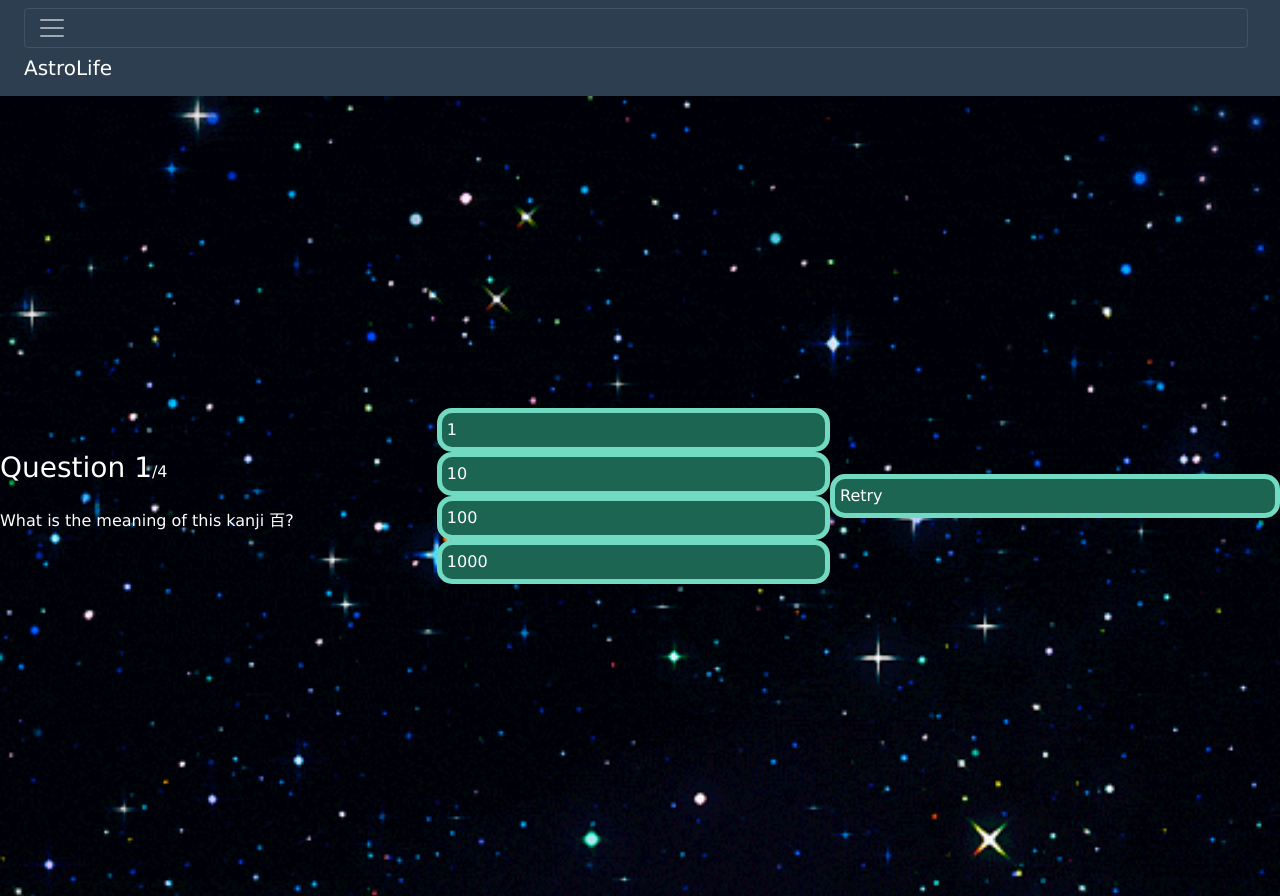
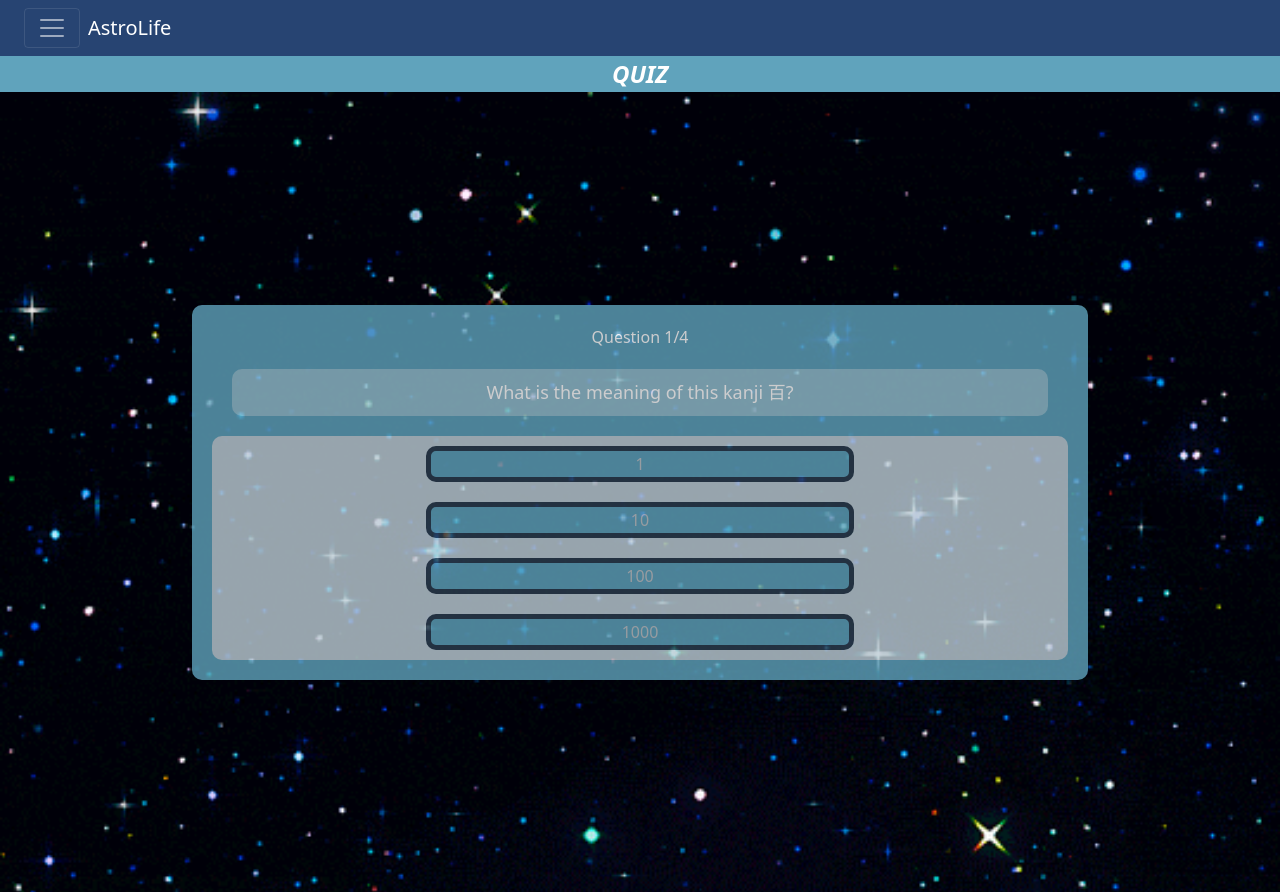
Before and after one commit to semainal/astrogame, a React (Create React App) app: page /exam in a window 1280 px wide. Built offline with nearby package versions, Linux system fonts and the light colour scheme.

Commit message:
completed

```diff
--- a/src/components/topbar/topbar.css
+++ b/src/components/topbar/topbar.css
@@ -1,4 +1,4 @@
 .topbar {
-    background-color: #2c3e50;
+    background-color: #274472;
 
 }
--- /dev/null
+++ b/src/data/Questions.jsx
@@ -0,0 +1,40 @@
+const questions = [
+    {
+        questionText: 'What is the meaning of this kanji 百?',
+        answerOptions: [
+            { answerText: '1', isCorrect: false },
+            { answerText: '10', isCorrect: false },
+            { answerText: '100', isCorrect: true },
+            { answerText: '1000', isCorrect: false },
+        ],
+    },
+    {
+        questionText: 'What is the meaning of this kanji 日?',
+        answerOptions: [
+            { answerText: 'Coin', isCorrect: false },
+            { answerText: 'Sun', isCorrect: true },
+            { answerText: 'Land', isCorrect: false },
+            { answerText: 'Country', isCorrect: false },
+        ],
+    },
+    {
+        questionText: 'What is the meaning of this kanji 時?',
+        answerOptions: [
+            { answerText: 'Time', isCorrect: true },
+            { answerText: 'Temple', isCorrect: false },
+            { answerText: 'Wait', isCorrect: false },
+            { answerText: 'Hold', isCorrect: false },
+        ],
+    },
+    {
+        questionText: 'What is the meaning of this kanji 人?',
+        answerOptions: [
+            { answerText: 'Tree', isCorrect: false },
+            { answerText: 'Big', isCorrect: false },
+            { answerText: 'Heaven', isCorrect: false },
+            { answerText: 'Human', isCorrect: true },
+        ],
+    },
+];
+
+export default questions;
--- a/src/pages/elements/elements.css
+++ b/src/pages/elements/elements.css
@@ -14,7 +14,7 @@
 
 .elementsTitle{
     width: 100%;
-    background: #7f8c8d;
+    background: #60a3bc;
     display: flex;
     justify-content: center;
     align-items: center;
@@ -43,30 +43,20 @@
 .fireButton{
     display: inline;
     float: left;
-    background-color: #ff4d4d;
+    background-color: #ff3838;
     width: 15%;
     margin: 120px;
     padding: 10px;
     border-radius: 10px;
     font-family: "Pacifico", sans-serif;
 
+
 }
 
 .airButton{
    display: inline;
    float: right;
-   background-color: #7efff5;
-   width: 15%;
-   margin: 120px;
-   padding: 10px;
-   border-radius: 10px;
-   font-family: "Pacifico", sans-serif;
-}
-
-.waterButton{
-   display: inline;
-   float: left;
-   background-color: #32ff7e;
+   background-color: #17c0eb;
    width: 15%;
    margin: 120px;
    padding: 10px;
@@ -75,15 +65,29 @@
 
 }
 
-.earthButton{
+.waterButton{
    display: inline;
-   float: right;
-   background-color: #fffa65;
+   float: left;
+   background-color: #3ae374;
    width: 15%;
    margin: 120px;
    padding: 10px;
    border-radius: 10px;
    font-family: "Pacifico", sans-serif;
+
+
+}
+
+.earthButton{
+   display: inline;
+   float: right;
+   background-color: #fff200;
+   width: 15%;
+   margin: 120px;
+   padding: 10px;
+   border-radius: 10px;
+   font-family: "Pacifico", sans-serif;
+
 
 
 
@@ -97,25 +101,29 @@ display:flex;
   position: absolute;
   font-family: "Pacifico", sans-serif;
 
+
 }
 
 .oncuButton {
-    background-color: #cd84f1;
+    background-color: #c56cf0;
     padding: 10px;
     border-radius: 10px;
     margin-right: 30px;
+
 }
 
 .sabitButton {
-    background-color:#ffaf40;
+    background-color:#ff9f1a;
     padding: 10px;
     border-radius: 10px;
     margin-right: 30px;
+
 }
 
 .degiskenButton {
-    background-color:#ffcccc;
+    background-color:#ffb8b8;
     padding: 10px;
     border-radius: 10px;
 
+
 }
--- a/src/pages/exam/Exam.jsx
+++ b/src/pages/exam/Exam.jsx
@@ -1,75 +1,30 @@
 import {React, useState} from 'react'
 import "./exam.css"
+import questions from "../../data/Questions"
+
 
 
 export default function Exam() {
 
 
 
-
-//   return (
-//     <>
-//     <div className='examTitle'>Exam</div>
-//     <div className='exam'>
-
-//     </div>
-
-//     </>
-//   )
-// }
-
-
-
-	const questions = [
-		{
-			questionText: 'What is the meaning of this kanji 百?',
-			answerOptions: [
-				{ answerText: '1', isCorrect: false },
-				{ answerText: '10', isCorrect: false },
-				{ answerText: '100', isCorrect: true },
-				{ answerText: '1000', isCorrect: false },
-			],
-		},
-		{
-			questionText: 'What is the meaning of this kanji 日?',
-			answerOptions: [
-				{ answerText: 'Coin', isCorrect: false },
-				{ answerText: 'Sun', isCorrect: true },
-				{ answerText: 'Land', isCorrect: false },
-				{ answerText: 'Country', isCorrect: false },
-			],
-		},
-		{
-			questionText: 'What is the meaning of this kanji 時?',
-			answerOptions: [
-				{ answerText: 'Time', isCorrect: true },
-				{ answerText: 'Temple', isCorrect: false },
-				{ answerText: 'Wait', isCorrect: false },
-				{ answerText: 'Hold', isCorrect: false },
-			],
-		},
-		{
-			questionText: 'What is the meaning of this kanji 人?',
-			answerOptions: [
-				{ answerText: 'Tree', isCorrect: false },
-				{ answerText: 'Big', isCorrect: false },
-				{ answerText: 'Heaven', isCorrect: false },
-				{ answerText: 'Human', isCorrect: true },
-			],
-		},
-	];
-
 const [currentQuestion, setCurrentQuestion] = useState(0);
 
 const [showScore, setShowScore] = useState(false);
+const [answer, setAnswer] = useState(false);
 
 const refreshPage = () =>window.location.reload()
 
 const [score, setScore] = useState(0);
+
 const handleAnswerButtonClick = (isCorrect) => {
 	if (isCorrect===true) {
 		setScore(score + 1);
+
 	}
+
+
+
 
 	const nextQuestion = currentQuestion + 1;
 	if(nextQuestion < questions.length) {
@@ -81,28 +36,46 @@ const handleAnswerButtonClick = (isCorrect) => {
 
 	return (
         <>
+        <div className="examTitle">QUIZ</div>
 		<div className='exam'>
       {showScore ? (
-				<div className='score-section'>You scored {score} out of {questions.length}</div>
+				<div className='score-section examScore'>
+                    <div className="examScoreBox">
+                    You scored {score} out of {questions.length}</div>
+                      <button onClick={refreshPage} className="examRetryButton">Retry</button>
+
+                    </div>
+
 			) : (
 				<>
-					<div className='question-section'>
-						<div className='question-count'>
-							<span>Question {currentQuestion + 1}</span>/{questions.length}
-						</div>
-						<div className='question-text'>{questions[currentQuestion].questionText}</div>
+                <div className="examSection">
+                    <div className="examCount">
+                    <span>Question {currentQuestion + 1}</span>/{questions.length}
+                    </div>
+
+                    <div className='question-text examText'>{questions[currentQuestion].questionText}</div>
+                    <div className='answer-section examAnswer'>
+						{questions[currentQuestion].answerOptions.map((answerOption) => (
+						<button onClick={() => handleAnswerButtonClick(answerOption.isCorrect)} className="examButton">{answerOption.answerText}</button>))}
 					</div>
-					<div className='answer-section'>
-						{questions[currentQuestion].answerOptions.map((answerOption) => (
-						<button onClick={() => handleAnswerButtonClick(answerOption.isCorrect)}>{answerOption.answerText}</button>))}
-					</div>
+
+                </div>
+
+
+
+
+
+
+
+
+
 
                     </>
 
 
 
 			)}
-            <button onClick={refreshPage}>Retry</button>
+
 		</div>
 
         </>
--- a/src/pages/exam/exam.css
+++ b/src/pages/exam/exam.css
@@ -14,88 +14,89 @@
 
 .examTitle{
     width: 100%;
-    background: #7f8c8d;
+    background: #60a3bc;
     display: flex;
     justify-content: center;
     align-items: center;
     font-size: 24px;
     font-weight: 600;
     font-style: italic;
-    color: aliceblue;
+    color: white;
+}
+
+.examSection{
+  text-align: center;
+  width: 70%;
+  background-color: #60a3bc;
+  color: white;
+  justify-content: center;
+  opacity: 0.8;
+  padding: 20px;
+  border-radius: 10px;
+
+}
+
+.examText{
+  text-align: center;
+  background-color: #93BFCF;
+  margin: 20px;
+  padding: 10px;
+  font-size: large;
+  border-radius: 10px;
 }
 
 
-body {
-  margin: 0;
-  font-family: 'Roboto', sans-serif;
-  -webkit-font-smoothing: antialiased;
-  -moz-osx-font-smoothing: grayscale;
+.examAnswer{
+  text-align: center;
+  display: flex;
+  justify-content: center;
+  flex-direction: column;
+  background-color: #BDCDD6;
+  margin-top: 20px;
+  border-radius: 10px;
+  color: white;
+  }
+
+.examButton{
+  margin-left: 25%;
+  width: 50%;
+  background-color: #60a3bc;
+  color:#bdc3c7;
+  margin-top: 10px;
+  margin-bottom: 10px;
+  border: 5px solid #2c3e50;
+  border-radius: 10px;
 }
 
-* {
-  font-family: "Verdana", cursive, sans-serif;
-  color: #ffffff;
+.examScore{
+  text-align: center;
+  background-color: #60a3bc;
+  justify-content: center;
+  padding: 10%;
+  font-style: italic;
+  font-weight: bold;
+  font-size: large;
+  opacity: 0.8;
 }
 
+.examScoreBox {
+  background:#93BFCF;
+  text-align: center;
+  justify-content: center;
+  opacity: 0.8;
+  color:white;
+  padding: 25%;
 
 
+}
+
+.examRetryButton{
+  text-align: center;
+  margin-top: 20%;
+  border-radius: 10px;
+  background-color:#60a3bc;
+  color: white;
+  border: 5px solid #93BFCF ;
 
 
-.score-section {
-  display: flex;
-  font-size: 24px;
-  align-items: center;
 }
-
-/* QUESTION/TIMER/LEFT SECTION */
-.question-section {
-  width: 100%;
-  position: relative;
-}
-
-.question-count {
-  margin-bottom: 20px;
-}
-
-.question-count span {
-  font-size: 28px;
-}
-
-.question-text {
-  margin-bottom: 12px;
-  line-height: 1.5em;
-}
-
-/* ANSWERS/RIGHT SECTION */
-.answer-section {
-  width: 90%;
-  display: flex;
-  flex-direction: column;
-  justify-content: space-between;
-}
-
-button {
-  width: 100%;
-  font-size: 16px;
-  color: #ffffff;
-  background-color: #1b6552;
-  border-radius: 15px;
-  display: flex;
-  padding: 5px;
-  justify-content: flex-start;
-  align-items: center;
-  border: 5px solid #72dac0;
-  cursor: pointer;
-}
-
-button:hover {
-  background-color: #72dac0;
-}
-
-button:focus {
-  outline: none;
-}
-
-button svg {
-  margin-right: 5px;
-}
--- a/src/pages/planets/planets.css
+++ b/src/pages/planets/planets.css
@@ -15,7 +15,7 @@
 
 .planetsTitle{
     width: 100%;
-    background: #7f8c8d;
+    background: #41729F;
     display: flex;
     justify-content: center;
     align-items: center;
@@ -71,7 +71,7 @@
 .kolom .top{
     width: 100%;
     height: 20%;
-    background:#2c3e50;
+    background:#6096B4;
     display: flex;
     justify-content: center;
     align-items: center;
@@ -81,7 +81,7 @@
 .kolom .center{
     width: 100%;
     height: 10%;
-    background: #7f8c8d;
+    background: #93BFCF;
     display: flex;
     justify-content: center;
     align-items: center;
@@ -94,7 +94,7 @@
 .kolom .bottom{
     width: 100%;
     height: 70%;
-    background: #bdc3c7;
+    background: #BDCDD6;
     justify-content: center;
     align-items: center;
     font-size: 11px;
--- a/src/pages/signs/signs.css
+++ b/src/pages/signs/signs.css
@@ -14,7 +14,7 @@
 
 .signsTitle{
     width: 100%;
-    background: #7f8c8d;
+    background: #60a3bc;
     display: flex;
     justify-content: center;
     align-items: center;
@@ -198,7 +198,7 @@
 .top{
     width: 100%;
     height: 35%;
-    background:#2c3e50;
+    background:#6096B4;
     display: flex;
     justify-content: center;
     align-items: center;
@@ -207,7 +207,7 @@
 .center{
     width: 100%;
     height: 10%;
-    background: #7f8c8d;
+    background: #93BFCF;
     display: flex;
     justify-content: center;
     align-items: center;
@@ -219,7 +219,7 @@
 .bottom {
     width: 100%;
     height: 55%;
-    background: #bdc3c7;
+    background: #BDCDD6;
     justify-content: center;
     align-items: center;
     overflow: visible;
```
